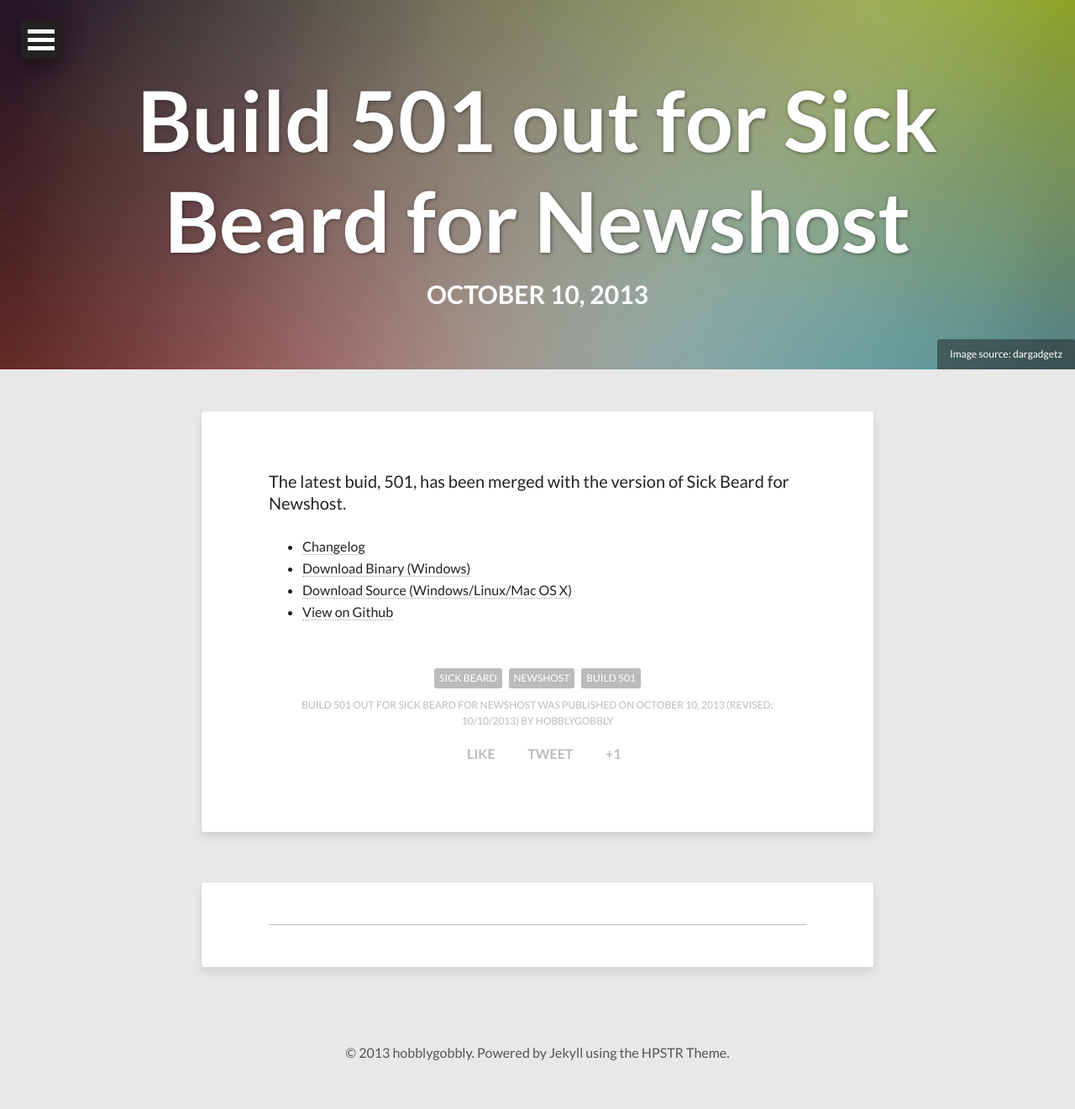
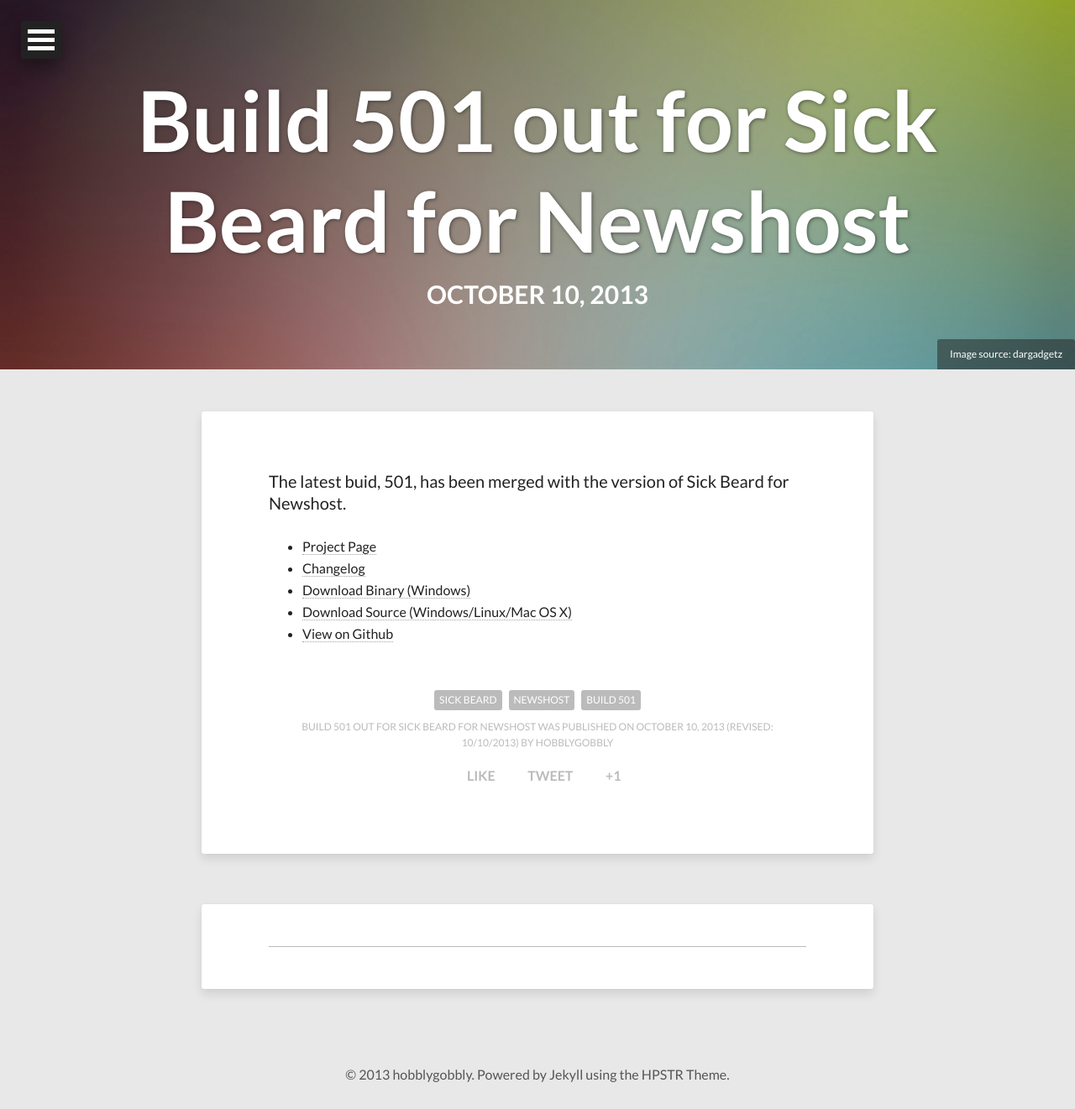
Before and after one commit to hobblygobbly/hobblygobbly.github.io, a Jekyll site: the page built from _posts/2013-10-10-build-501-sick-beard-newshost.md, in a window 1280 px wide. Shown: the whole page at 84% size. Built offline with Jekyll 4.4.1, drawn with Linux system fonts in a browser that asks for light colours; nearby versions of some CDN libraries; before the commit the page ends 1295 px from its top, so only the background shows below that.

Commit message:
Update 2013-10-10-build-501-sick-beard-newshost.md

```diff
--- a/_posts/2013-10-10-build-501-sick-beard-newshost.md
+++ b/_posts/2013-10-10-build-501-sick-beard-newshost.md
@@ -14,6 +14,7 @@
 
 The latest buid, 501, has been merged with the version of Sick Beard for Newshost.
 
+* [Project Page](http://hobblygobbly.co.vu/Sick-Beard/)
 * [Changelog](http://hobblygobbly.co.vu/Sick-Beard/changelog/)
 * [Download Binary (Windows)](https://github.com/hobblygobbly/Sick-Beard/releases/download/501/SickBeard-Newshost-0.2.4-win32-alpha-build-501.zip)
 * [Download Source (Windows/Linux/Mac OS X)](https://github.com/hobblygobbly/Sick-Beard/archive/501.tar.gz)
```
